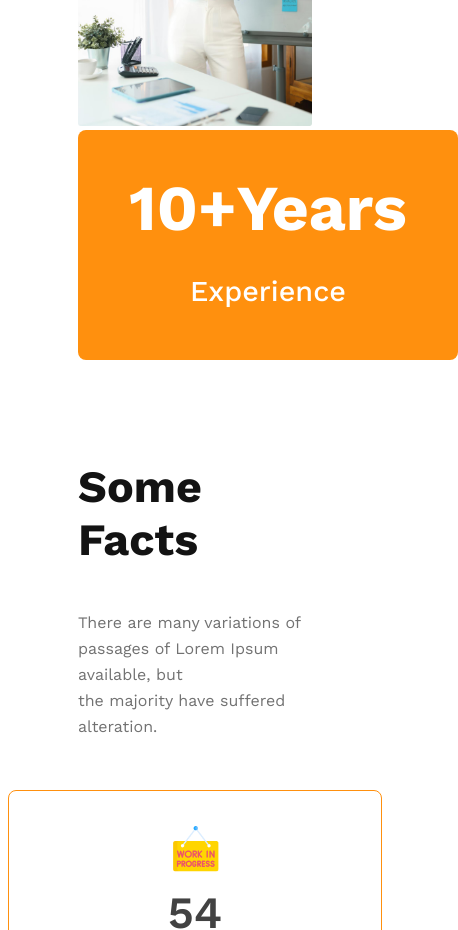
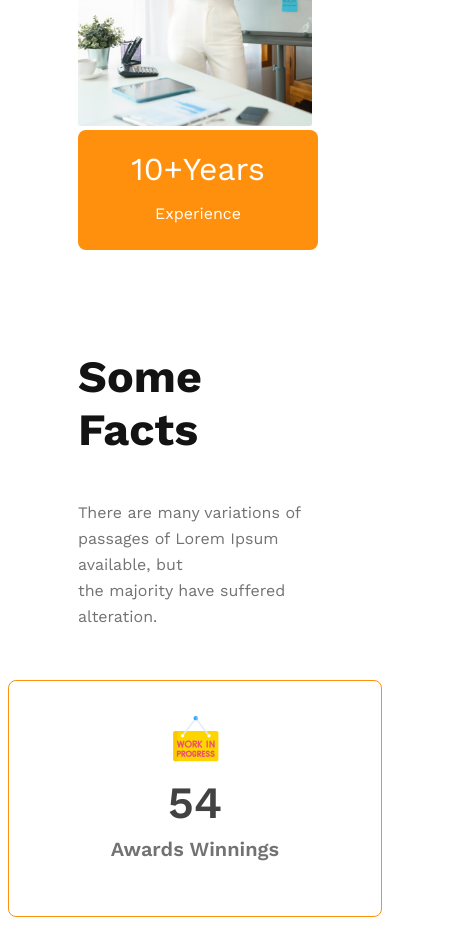
Before and after one commit to khokons/Architectcher, a plain HTML site: page index.html in a window 390 px wide. Shown: the part 5140-6070 px from the top of the page, 458 px wide, since content can reach past the window. Drawn offline with nearby package versions, Linux system fonts and the light colour scheme.

Commit message:
added futture section edit

```diff
--- a/css/style.css
+++ b/css/style.css
@@ -167,11 +167,6 @@ main {
   bottom: 100px;
   left:-100px;
 
-
-
-  /* position: absolute; */
-  /* left: -100px;
-  bottom: 40px; */
 }
 
 .ten {
@@ -307,12 +302,37 @@ main {
 
   }
 
-  .ten_years_badge {
+  /* .ten_years_badge {
     position: static;
     max-width: 300px;
 
+  } */
 
-  }
+  .ten_years_badge {
+  border-radius: 8px;
+  background: #ff900e;
+  padding: 20px;
+  width: 200px;
+  height: 80px;
+  text-align: center;
+  position: static;
+
+
+  .ten {
+  color: #fff;
+  font-size: 2rem;
+  font-weight: 400;
+}
+
+.Experience {
+  color: #fff;
+  font-size: 1rem;
+  font-weight: 400;
+}
+
+
+
+}
 
 
 
```
